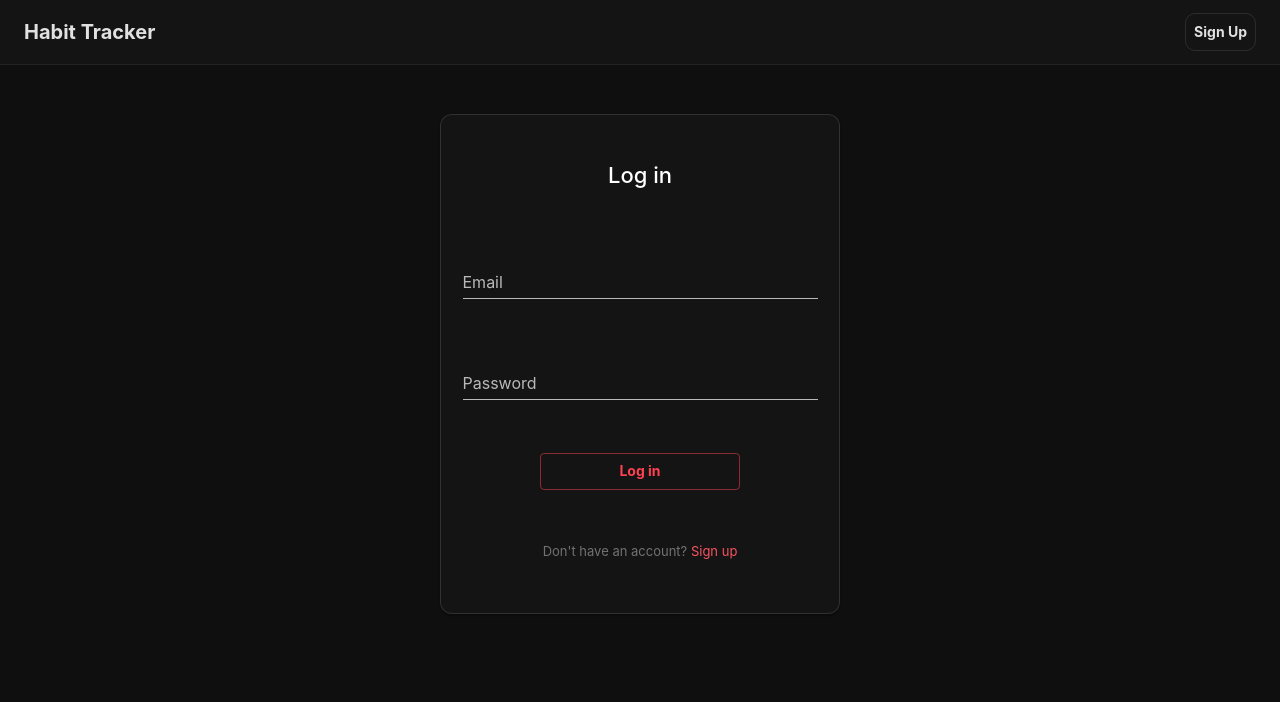
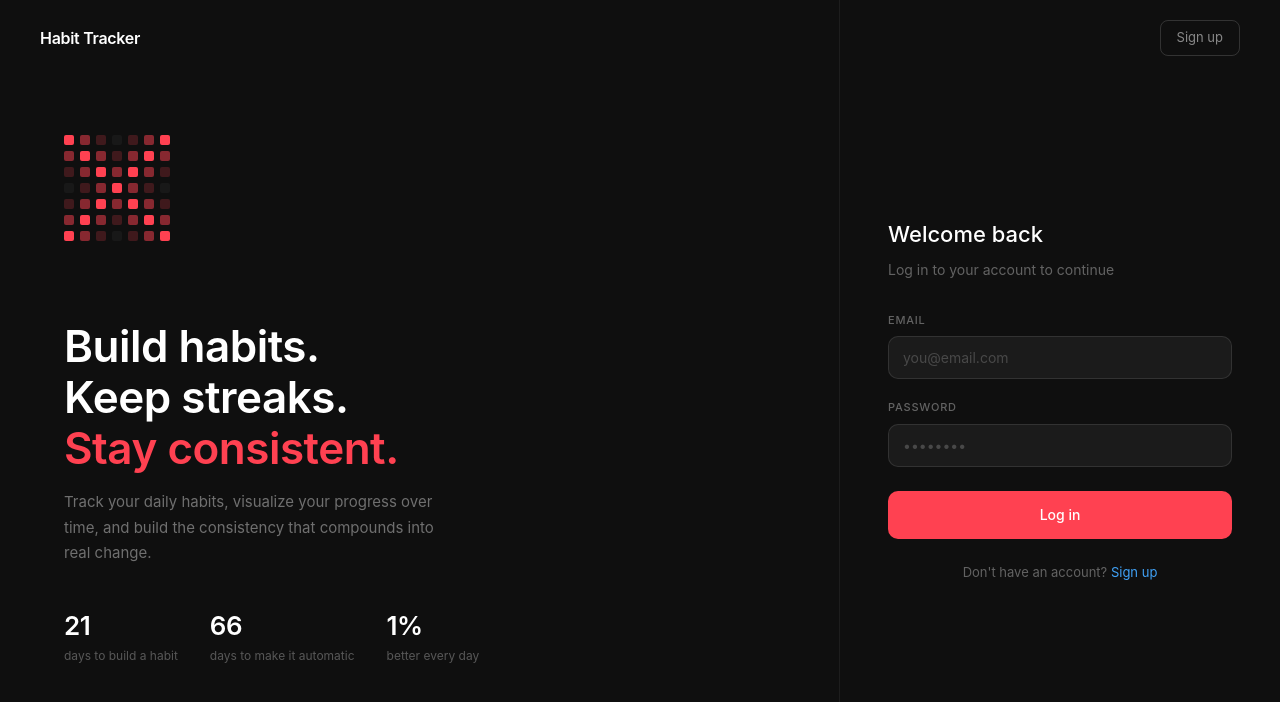
Before and after one commit to ReneSzz/habit_tracker, a Next.js app: page /login in a window 1280 px wide. Shown: the top 702 px of the page. Built offline with nearby package versions, Linux system fonts and the light colour scheme; no server answers.

Commit message:
Updated login and signup

```diff
--- a/src/app/login/page.tsx
+++ b/src/app/login/page.tsx
@@ -1,16 +1,11 @@
 "use client";
 import { useState } from "react";
 import {
-  AppBar,
-  Toolbar,
   Typography,
   Button,
-  Container,
   createTheme,
   ThemeProvider,
-  Card,
-  CardContent,
-  TextField,
+  Box,
   CssBaseline,
 } from "@mui/material";
 import Link from "next/link";
@@ -19,186 +14,204 @@ import { signInWithEmailAndPassword } from "firebase/auth";
 import { useRouter } from "next/navigation";
 
 const darkTheme = createTheme({
-  typography: {
-    fontFamily: '"Inter", sans-serif',
-  },
+  typography: { fontFamily: '"Inter", sans-serif' },
   palette: {
     mode: "dark",
-    primary: {
-      main: "#FF4151",
-    },
-    background: {
-      default: "#0f0f0f",
-      paper: "#141414ff",
-    },
+    primary: { main: "#FF4151" },
+    background: { default: "#0f0f0f", paper: "#141414" },
   },
   components: {
-    MuiCard: {
-      styleOverrides: {
-        root: {
-          borderRadius: 12,
-        },
-      },
-    },
-    MuiAppBar: {
-      styleOverrides: {
-        root: {
-          backgroundImage: "none",
-        },
-      },
-    },
-    MuiButton: {
-      styleOverrides: {
-        root: {
-          textTransform: "none",
-        },
-      },
-    },
+    MuiButton: { styleOverrides: { root: { textTransform: "none" } } },
   },
 });
 
-export default function SignUpPage() {
+export default function LoginPage() {
   const [email, setEmail] = useState("");
   const [password, setPassword] = useState("");
   const [error, setError] = useState<string | null>(null);
   const router = useRouter();
 
   const handleKeyDown = (event: React.KeyboardEvent) => {
-    if (event.key === "Enter") {
-      handleSignIn();
-    }
+    if (event.key === "Enter") handleSignIn();
   };
 
   const handleSignIn = async () => {
-    if (email && password) {
-      try {
-        const userCredential = await signInWithEmailAndPassword(
-          auth,
-          email,
-          password,
-        );
-        console.log("User logged in", userCredential.user);
-
-        // ✅ Redirect to home page after successful login
-        router.push("/");
-      } catch (err) {
-        if (err instanceof Error) {
-          setError(err.message);
-        } else {
-          setError("An unknown error has occurred");
-        }
-      }
+    if (!email || !password) return;
+    try {
+      await signInWithEmailAndPassword(auth, email, password);
+      router.push("/");
+    } catch (err) {
+      if (err instanceof Error) setError(err.message);
+      else setError("An unknown error has occurred");
     }
   };
 
   return (
     <ThemeProvider theme={darkTheme}>
       <CssBaseline />
-      <AppBar
-        sx={{
-          backgroundColor: "background.paper",
-          boxShadow: "0 1px 0 rgba(255,255,255,0.08)",
-        }}
-        position="static"
-      >
-        <Toolbar sx={{ display: "flex", justifyContent: "space-between" }}>
-          <Link href="/" passHref>
-            <Typography
-              variant="h6"
-              sx={{ color: "#e1e1e1ff", fontWeight: "bold" }}
-            >
-              Habit Tracker
+
+      <Box sx={{
+        position: 'absolute', top: 0, left: 0, right: 0,
+        display: 'flex', alignItems: 'center', justifyContent: 'space-between',
+        padding: '20px 40px', zIndex: 10,
+      }}>
+        <Link href="/" style={{ textDecoration: 'none' }}>
+          <Typography sx={{ fontSize: 16, fontWeight: 600, color: '#fff', letterSpacing: '-0.3px' }}>
+            Habit Tracker
+          </Typography>
+        </Link>
+        <Link href="/signup" style={{ textDecoration: 'none' }}>
+          <Box sx={{
+            fontSize: 13, color: 'rgba(255,255,255,0.5)',
+            border: '0.5px solid rgba(255,255,255,0.15)',
+            borderRadius: '8px', padding: '7px 16px', cursor: 'pointer',
+            transition: 'all 0.15s',
+            '&:hover': { color: '#fff', borderColor: 'rgba(255,255,255,0.3)' },
+          }}>
+            Sign up
+          </Box>
+        </Link>
+      </Box>
+
+      <Box sx={{ display: 'flex', height: '100vh', overflow: 'hidden' }}>
+
+        <Box sx={{
+          flex: 1, display: 'flex', flexDirection: 'column',
+          justifyContent: 'center', padding: '80px 64px',
+          borderRight: '0.5px solid rgba(255,255,255,0.06)',
+        }}>
+          <Box sx={{ mb: 6 }}>
+            <Box sx={{
+              display: 'grid', gridTemplateColumns: 'repeat(7, 1fr)',
+              gap: '6px', width: 'fit-content', mb: 4,
+            }}>
+              {[
+                '#FF4151','rgba(255,65,81,0.5)','rgba(255,65,81,0.2)','rgba(255,255,255,0.04)','rgba(255,65,81,0.2)','rgba(255,65,81,0.5)','#FF4151',
+                'rgba(255,65,81,0.5)','#FF4151','rgba(255,65,81,0.5)','rgba(255,65,81,0.2)','rgba(255,65,81,0.5)','#FF4151','rgba(255,65,81,0.5)',
+                'rgba(255,65,81,0.2)','rgba(255,65,81,0.5)','#FF4151','rgba(255,65,81,0.5)','#FF4151','rgba(255,65,81,0.5)','rgba(255,65,81,0.2)',
+                'rgba(255,255,255,0.04)','rgba(255,65,81,0.2)','rgba(255,65,81,0.5)','#FF4151','rgba(255,65,81,0.5)','rgba(255,65,81,0.2)','rgba(255,255,255,0.04)',
+                'rgba(255,65,81,0.2)','rgba(255,65,81,0.5)','#FF4151','rgba(255,65,81,0.5)','#FF4151','rgba(255,65,81,0.5)','rgba(255,65,81,0.2)',
+                'rgba(255,65,81,0.5)','#FF4151','rgba(255,65,81,0.5)','rgba(255,65,81,0.2)','rgba(255,65,81,0.5)','#FF4151','rgba(255,65,81,0.5)',
+                '#FF4151','rgba(255,65,81,0.5)','rgba(255,65,81,0.2)','rgba(255,255,255,0.04)','rgba(255,65,81,0.2)','rgba(255,65,81,0.5)','#FF4151',
+              ].map((bg, i) => (
+                <Box key={i} sx={{ width: 10, height: 10, borderRadius: '2px', backgroundColor: bg }} />
+              ))}
+            </Box>
+          </Box>
+
+          <Typography sx={{
+            fontSize: 44, fontWeight: 600, color: '#fff',
+            lineHeight: 1.15, letterSpacing: '-0.5px', mb: 2,
+          }}>
+            Build habits.<br />
+            Keep streaks.<br />
+            <Box component="span" sx={{ color: '#FF4151' }}>Stay consistent.</Box>
+          </Typography>
+
+          <Typography sx={{ fontSize: 15, color: 'rgba(255,255,255,0.4)', lineHeight: 1.7, maxWidth: 380 }}>
+            Track your daily habits, visualize your progress over time, and build the consistency that compounds into real change.
+          </Typography>
+
+          <Box sx={{ display: 'flex', gap: 4, mt: 5 }}>
+            {[
+              { value: '21', label: 'days to build a habit' },
+              { value: '66', label: 'days to make it automatic' },
+              { value: '1%', label: 'better every day' },
+            ].map(({ value, label }) => (
+              <Box key={label}>
+                <Typography sx={{ fontSize: 26, fontWeight: 600, color: '#fff', letterSpacing: '-0.5px' }}>
+                  {value}
+                </Typography>
+                <Typography sx={{ fontSize: 12, color: 'rgba(255,255,255,0.3)', mt: 0.25 }}>
+                  {label}
+                </Typography>
+              </Box>
+            ))}
+          </Box>
+        </Box>
+
+        <Box sx={{
+          width: '440px', flexShrink: 0,
+          display: 'flex', flexDirection: 'column',
+          justifyContent: 'center', padding: '80px 48px',
+        }}>
+          <Typography sx={{ fontSize: 22, fontWeight: 500, color: '#fff', mb: 1 }}>
+            Welcome back
+          </Typography>
+          <Typography sx={{ fontSize: 14, color: 'rgba(255,255,255,0.35)', mb: 4 }}>
+            Log in to your account to continue
+          </Typography>
+
+          <Typography sx={{ fontSize: 11, fontWeight: 500, color: 'rgba(255,255,255,0.35)', letterSpacing: '0.07em', textTransform: 'uppercase', mb: 1 }}>
+            Email
+          </Typography>
+          <Box
+            component="input"
+            type="email"
+            value={email}
+            onChange={(e: React.ChangeEvent<HTMLInputElement>) => setEmail(e.target.value)}
+            onKeyDown={handleKeyDown}
+            placeholder="you@email.com"
+            sx={{
+              width: '100%', background: 'rgba(255,255,255,0.05)',
+              border: '0.5px solid rgba(255,255,255,0.1)',
+              borderRadius: '10px', padding: '12px 14px',
+              color: '#fff', fontSize: 14, outline: 'none',
+              fontFamily: 'Inter, sans-serif', mb: 2.5,
+              '&::placeholder': { color: 'rgba(255,255,255,0.2)' },
+              '&:focus': { borderColor: 'rgba(255,65,81,0.5)', background: 'rgba(255,65,81,0.04)' },
+            }}
+          />
+
+          <Typography sx={{ fontSize: 11, fontWeight: 500, color: 'rgba(255,255,255,0.35)', letterSpacing: '0.07em', textTransform: 'uppercase', mb: 1 }}>
+            Password
+          </Typography>
+          <Box
+            component="input"
+            type="password"
+            value={password}
+            onChange={(e: React.ChangeEvent<HTMLInputElement>) => setPassword(e.target.value)}
+            onKeyDown={handleKeyDown}
+            placeholder="••••••••"
+            sx={{
+              width: '100%', background: 'rgba(255,255,255,0.05)',
+              border: '0.5px solid rgba(255,255,255,0.1)',
+              borderRadius: '10px', padding: '12px 14px',
+              color: '#fff', fontSize: 14, outline: 'none',
+              fontFamily: 'Inter, sans-serif', mb: 3,
+              '&::placeholder': { color: 'rgba(255,255,255,0.2)' },
+              '&:focus': { borderColor: 'rgba(255,65,81,0.5)', background: 'rgba(255,65,81,0.04)' },
+            }}
+          />
+
+          {error && (
+            <Typography sx={{ fontSize: 13, color: '#FF4151', mb: 2, mt: -1 }}>
+              {error}
             </Typography>
-          </Link>
-          <Link href="/signup" passHref>
-            <Button
-              sx={{
-                color: "#e1e1e1ff",
-                borderRadius: "10px",
-                textTransform: "none",
-                fontWeight: "bold",
-                border: "1px solid rgba(255,255,255,0.1)",
-                cursor: "pointer",
-                transition: "border-color 0.15s",
-                "&:hover": { borderColor: "rgba(255,65,81,0.4)" },
-              }}
-            >
-              Sign Up
-            </Button>
-          </Link>
-        </Toolbar>
-      </AppBar>
+          )}
 
-      <Container
-        sx={{
-          height: "93vh",
-          display: "flex",
-          flexWrap: "wrap",
-          gap: 2,
-          justifyContent: "center",
-        }}
-      >
-        <Card
-          variant="outlined"
-          sx={{
-            marginTop: "50px",
-            display: "flex",
-            flexDirection: "column",
-            boxShadow: 1,
-            padding: "20px",
-            width: "400px",
-            height: "500px",
-            justifyContent: "space-around",
-            alignItems: "center",
-          }}
-        >
-          <Typography
-            sx={{ fontWeight: 500, fontSize: 22 }}
-            variant="h5"
-            align="center"
-            gutterBottom
-          >
-            Log in
-          </Typography>
-          <TextField
-            onChange={(e) => setEmail(e.target.value)}
-            label="Email"
-            variant="standard"
-            sx={{ width: "355px" }}
-            onKeyDown={handleKeyDown}
-          />
-          <TextField
-            onChange={(e) => setPassword(e.target.value)}
-            label="Password"
-            variant="standard"
-            type="password"
-            sx={{ width: "355px" }}
-            onKeyDown={handleKeyDown}
-          />
           <Button
-            variant="outlined"
-            sx={{ fontWeight: "bold", width: "200px" }}
             onClick={handleSignIn}
+            fullWidth
+            sx={{
+              backgroundColor: '#FF4151', color: '#fff',
+              borderRadius: '10px', padding: '12px',
+              fontSize: 14, fontWeight: 500, mb: 3,
+              '&:hover': { backgroundColor: '#e0303f' },
+            }}
           >
             Log in
           </Button>
-          {error && (
-            <Typography color="error" align="center">
-              {error}
-            </Typography>
-          )}
-          <Typography
-            sx={{ fontSize: 13, color: "rgba(255,255,255,0.4)" }}
-            align="center"
-            gutterBottom
-          >
-            Don't have an account?{" "}
-            <Link href="/signup" className="accent-link">
+
+          <Typography sx={{ fontSize: 13, color: 'rgba(255,255,255,0.35)', textAlign: 'center' }}>
+            Don't have an account?{' '}
+            <Link href="/signup" style={{ color: '#FF4151', textDecoration: 'none' }}>
               Sign up
             </Link>
           </Typography>
-        </Card>
-      </Container>
+        </Box>
+
+      </Box>
     </ThemeProvider>
   );
 }
--- a/src/app/page.tsx
+++ b/src/app/page.tsx
@@ -112,6 +112,7 @@ export default function Home() {
 
               <Box sx={{ display: 'flex', alignItems: 'center', gap: '15px' }}>
                 <Stack sx={{ width: '100%' }} spacing={2}>
+
                   <LinearProgress
                     variant="determinate"
                     value={progress}
@@ -122,7 +123,7 @@ export default function Home() {
                     }}
                   />
                 </Stack>
-                <Typography>{progress}%</Typography>
+                <Typography sx={{ color: '#e1e1e1', fontWeight: 'bold', textWrap: 'nowrap'}}>{progress}% Completed</Typography>
               </Box>
 
               {user ? (
@@ -168,7 +169,7 @@ export default function Home() {
     <HeatMap completionMap={completionMap} totalHabits={totalHabits} />
   </Box>
   {/* main scrollable column */}
- <Box sx={{ flex: 1, overflowY: 'auto', marginRight: '300px', padding: '24px 48px', display: 'flex', flexDirection: 'column', alignItems: 'center' }}>
+ <Box sx={{ flex: 1, overflowY: 'auto',marginRight: '400px', padding: '24px 48px', display: 'flex', flexDirection: 'column', alignItems: 'center' }}>
   <Box sx={{ width: '100%', maxWidth: '520px' }}>
 
       {/* stat cards */}
```
Also changed, not shown: src/app/signup/page.tsx (+71 -165 lines).
